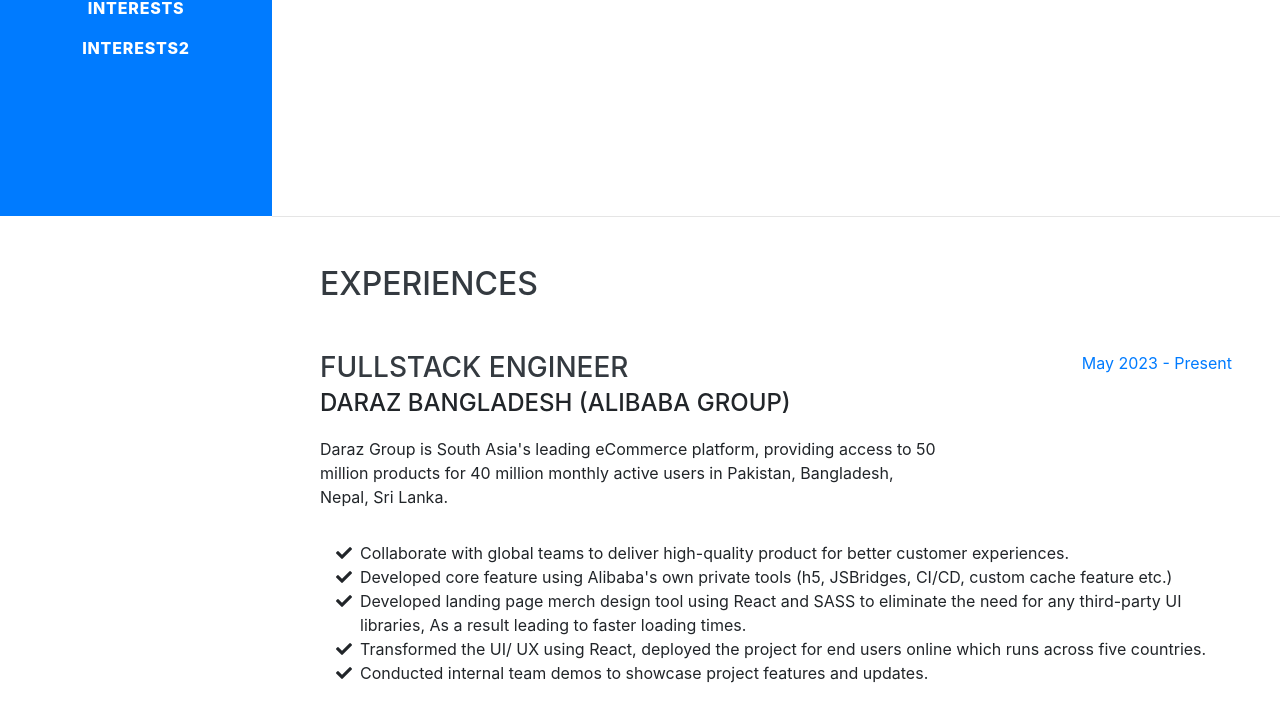
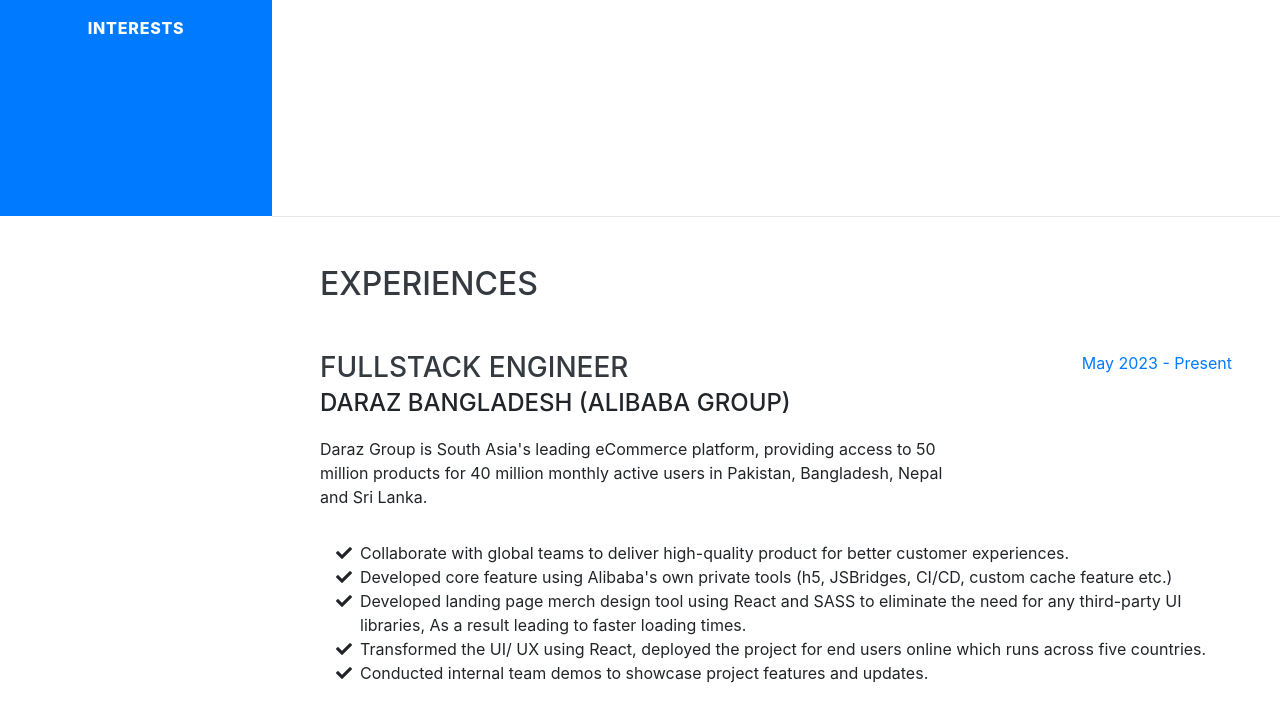
Before and after one commit to DimaMirana/dima-github.io, a website with bundled scripts: page index.html in a window 1280 px wide. Shown: the part 584-1293 px from the top of the page. Built offline with nearby package versions, Linux system fonts and the light colour scheme; a web font is replaced by a local one.

Commit message:
temp: minor error fix

```diff
--- a/index.html
+++ b/index.html
@@ -51,9 +51,6 @@
                 <li class="nav-item">
                     <a class="nav-link js-scroll-trigger" href="#interests">Interests</a>
                 </li>
-                <li class="nav-item">
-                    <a class="nav-link js-scroll-trigger" href="#interests">Interests2</a>
-                </li>
             </ul>
         </div>
     </nav>
@@ -88,7 +85,7 @@
                     <div class="resume-content">
                         <h3 class="mb-0">FullStack Engineer</h3>
                         <div class="subheading mb-3">Daraz Bangladesh (Alibaba Group)</div>
-                        <p>Daraz Group is South Asia's leading eCommerce platform, providing access to 50 million products for 40 million monthly active users in Pakistan, Bangladesh, Nepal, Sri Lanka.</p>
+                        <p>Daraz Group is South Asia's leading eCommerce platform, providing access to 50 million products for 40 million monthly active users in Pakistan, Bangladesh, Nepal and Sri Lanka.</p>
                     </div>
                     <div class="resume-date text-md-right">
                         <span class="text-primary">May 2023 - Present</span>
```
